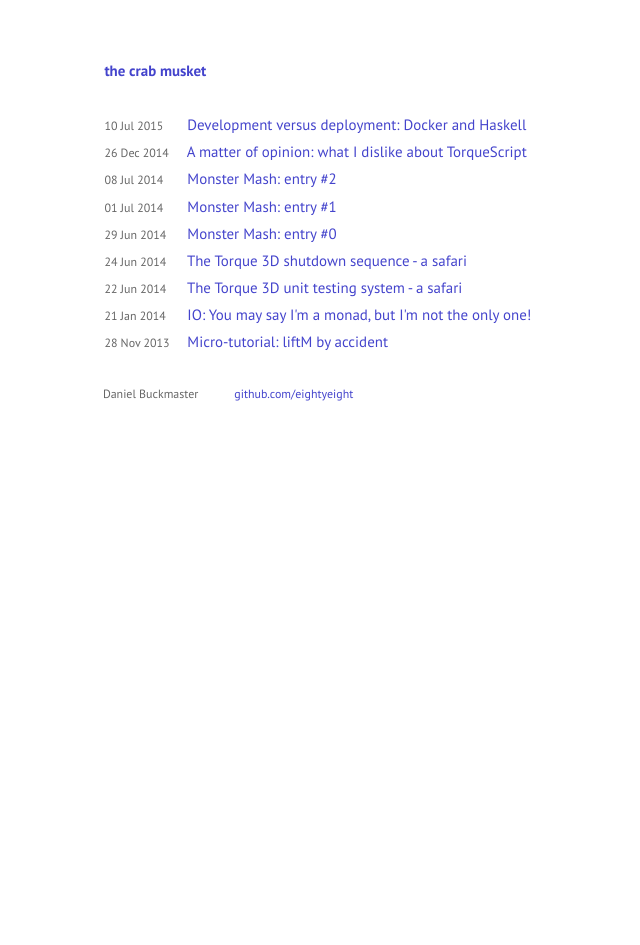
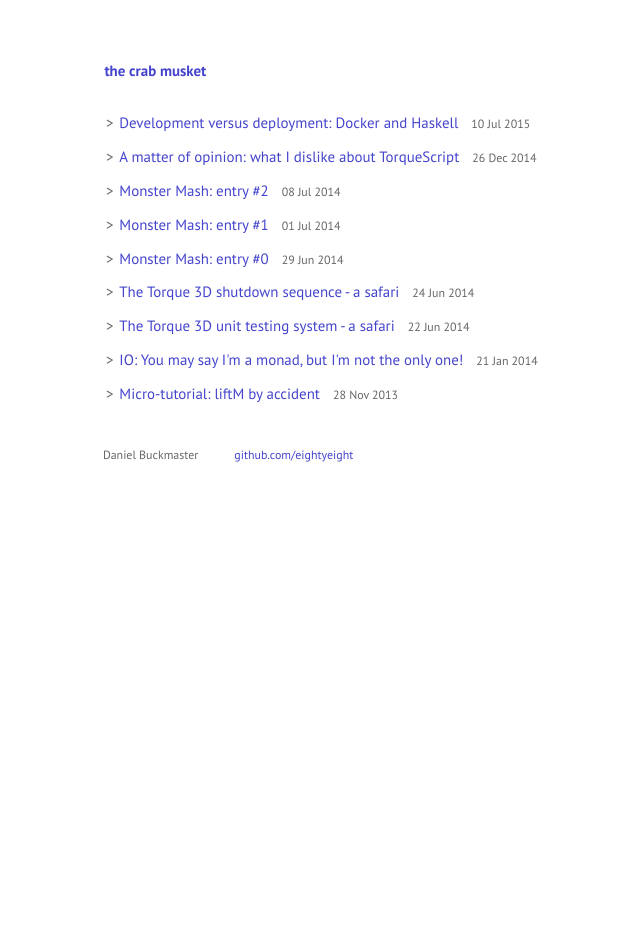
Before and after one commit to crabmusket/eightyeight.github.io, a Jekyll site: the page built from index.html, in a window 1280 px wide. Shown: the whole page, without its empty margins (274-914 px from the left). Built offline with Jekyll 4.4.1, drawn with Linux system fonts in a browser that asks for light colours; Markdown is read by kramdown in place of the engine named in the settings.

Commit message:
Change list style on frontpage.

```diff
--- a/css/main.css
+++ b/css/main.css
@@ -40,22 +40,30 @@ table {
 /* Home
 /*
 /*****************************************************************************/
-ul.posts {
-  list-style-type: none;
-  margin: 1em 0.5em;
+.posts {
+  margin: 1em 1.5em;
+  text-align: left;
+  list-style: none;
 }
 
-ul.posts li {
-  line-height: 1.75em;
+.posts .post {
+  padding-bottom: 0.7em;
+  position: relative;
 }
 
-ul.posts span {
+.posts .post:before {
+  content: '>';
+  position: absolute;
+  left: -0.9em;
+  color: #666;
+}
+
+.posts .date {
   color: #666;
   font-size: 80%;
   font-weight: normal;
-  margin-right: 0.75em;
-  width: 70px;
-  display: inline-block;
+  margin-left: 0.75em;
+  white-space: nowrap;
 }
 
 /*****************************************************************************/
--- a/index.html
+++ b/index.html
@@ -6,7 +6,10 @@ title: the crab musket
 <div id="home">
   <ul class="posts">
     {% for post in site.posts %}
-      <li><span>{{ post.date | date_to_string }}</span> <a href="{{ post.url }}">{{ post.title }}</a></li>
+    <li class="post">
+      <a href="{{ post.url }}">{{ post.title }}</a>
+      <span class="date">{{ post.date | date_to_string }}</span>
+    </li>
     {% endfor %}
   </ul>
 </div>
```
